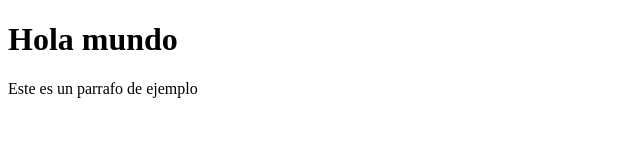
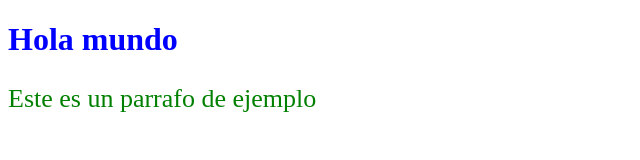
Before and after one commit to javieracft123/segundo_HTML, a plain HTML site: page index.html in a window 1280 px wide. Shown: the whole page, without its empty margins (0-640 px from the left). Drawn offline with Linux system fonts and the light colour scheme.

Commit message:
Actualizacion de proyecto aplicand estilos con CSS al h1 y a p1

```diff
--- a/index.html
+++ b/index.html
@@ -6,8 +6,18 @@
     <title>segundo_html</title>
 </head>
 <body>
- <h1>Hola mundo</h1>
-    <p>Este es un parrafo de ejemplo</p>
+ <style>
+h1 {
+    color: blue;
+    font-size: 32px;
+}
+.texto-verde{
+    color: green;
+    font-size: 26px;
+}
+ </style>
+    <h1>Hola mundo</h1>
+    <p class="texto-verde">Este es un parrafo de ejemplo</p>
   </h1>
 </body>
 </html>
```
